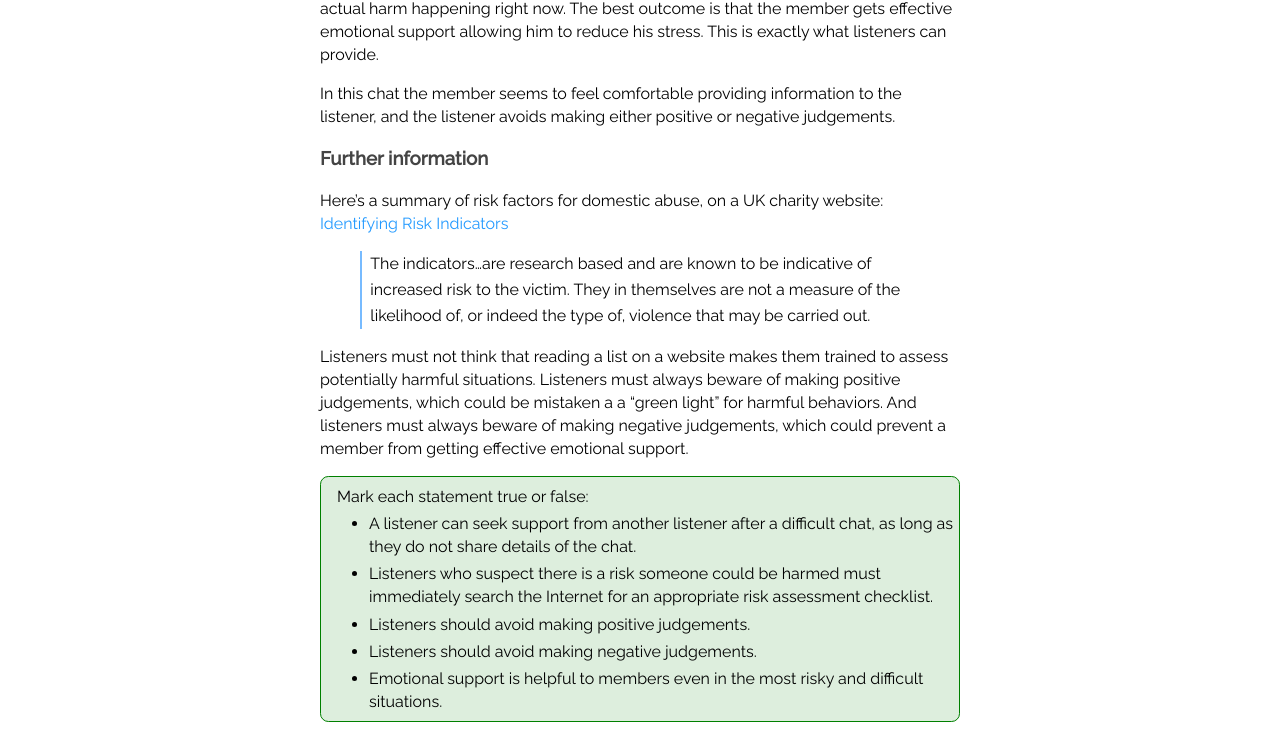
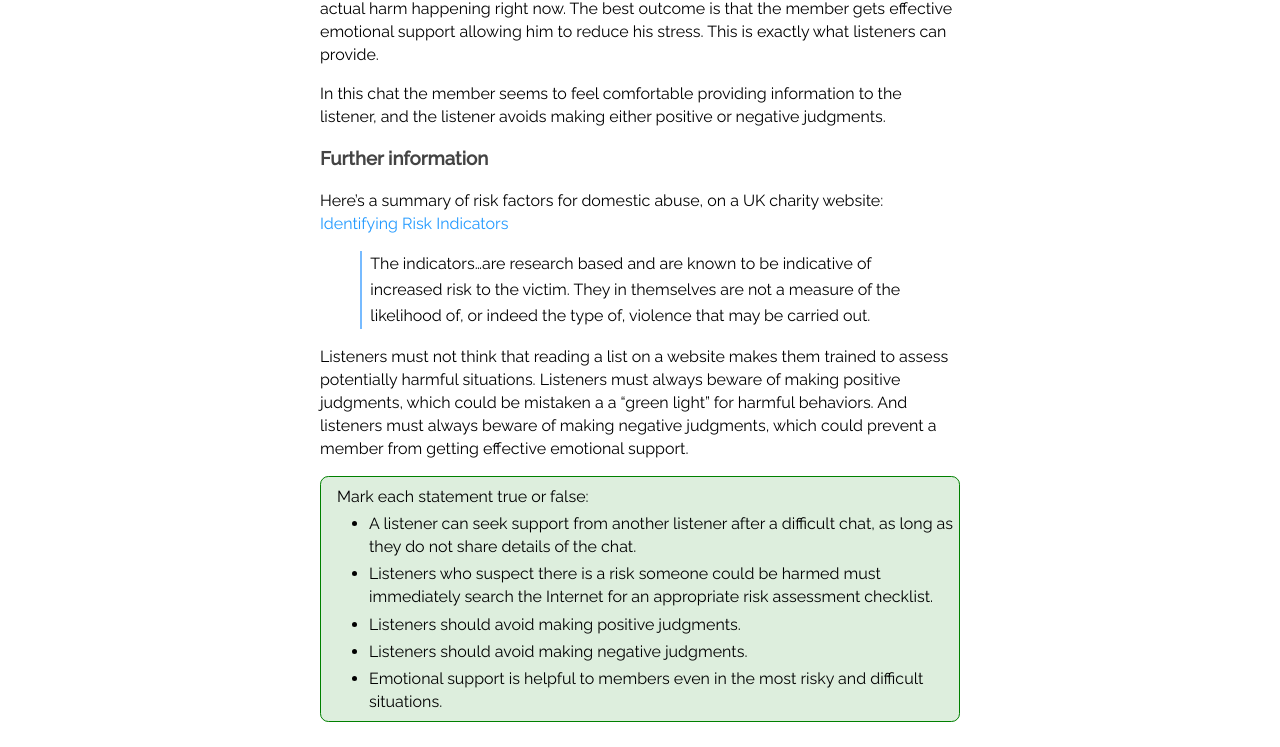
Before and after one commit to RarelyCharlie/rarelycharlie.github.io, a Jekyll site: the page built from _guide/harm.md, in a window 1280 px wide and 1400 px high, scrolled down 33704 px. Shown: the part 490-1237 px from the top of the window. Built offline with Jekyll 4.4.1, drawn with Linux system fonts in a browser that asks for light colours; nearby versions of some CDN libraries; some of the changed text lies outside the part shown.

Commit message:
spelling

```diff
--- a/_guide/harm.md
+++ b/_guide/harm.md
@@ -471,9 +471,9 @@ When these disorders do affect behaviors they are often associated with criminal
 
 When paraphilic disorder is associated with harm, it might be fantasy or actual harm. Listeners are unable to judge what is fantasy and what is actual harm.
 
-People with paraphilic disorder might come to 7 Cups to talk about their fantasies, urges or behaviors. Listeners cannot make the judgement that fantasies and urges will result in behaviors.
+People with paraphilic disorder might come to 7 Cups to talk about their fantasies, urges or behaviors. Listeners cannot make the judgment that fantasies and urges will result in behaviors.
 
-Many listeners choose not to take chats that deal with sexual fantasies, urges or behaviors. If you do choose to take these chats, avoid positive judgements and also avoid negative judgements. Ensure that members who express their emotions are heard, and that their emotions are accurately reflected.
+Many listeners choose not to take chats that deal with sexual fantasies, urges or behaviors. If you do choose to take these chats, avoid positive judgments and also avoid negative judgments. Ensure that members who express their emotions are heard, and that their emotions are accurately reflected.
 
 Remember that in all cases when a member might have a mental disorder, you cannot be sure whether they have a disorder or not, and if they do have a disorder you cannot be sure what it is. Ensure that you accurately reflect members' feelings without judging them, either positively or negatively, and without diagnosing.
 
@@ -623,7 +623,7 @@ This section is a checklist of seven things to do and seven things not to do:
 - Don't diagnose medical disorders, or challenge existing diagnoses.
 - Don't imagine you can always distinguish facts from fantasies.
 - Don't give advice, or anything that could be mistaken for advice.
-- Don't make positive or negative judgements.
+- Don't make positive or negative judgments.
 - Don't refer members without their consent.
 - Don't share details of any chat with anyone for any reason.
 
@@ -936,7 +936,7 @@ In popular journalism, including popular psychology websites, the term pedophile
 
 It has not been possible to estimate the numbers of people in each group, partly because stigma prevents people who experience paraphilia from admitting it, and partly because people who commit sex crimes often lie about their motivation.
 
-In this chat the member describes his pedophilia, which he considers harmless even though he has been convicted of a crime. The listener reflects what the member says accurately, asks questions to understand the member's situation better, and achieves a degree of trust from the member, allowing him to open up about his feelings. The listener avoids making either positive or negative judgements.
+In this chat the member describes his pedophilia, which he considers harmless even though he has been convicted of a crime. The listener reflects what the member says accurately, asks questions to understand the member's situation better, and achieves a degree of trust from the member, allowing him to open up about his feelings. The listener avoids making either positive or negative judgments.
 
 ### Further information
 
@@ -975,7 +975,7 @@ A member is chatting about relationship stress:
 
 This situation contains several risk factors for domestic abuse, but listeners cannot carry out a risk assessment or try to solve the problem, and there is nothing to indicate actual harm happening right now. The best outcome is that the member gets effective emotional support allowing him to reduce his stress. This is exactly what listeners can provide.
 
-In this chat the member seems to feel comfortable providing information to the listener, and the listener avoids making either positive or negative judgements.
+In this chat the member seems to feel comfortable providing information to the listener, and the listener avoids making either positive or negative judgments.
 
 ### Further information
 
@@ -983,13 +983,13 @@ Here's a summary of risk factors for domestic abuse, on a UK charity website: [I
 
 > The indicators...are research based and are known to be indicative of increased risk to the victim. They in themselves are not a measure of the likelihood of, or indeed the type of, violence that may be carried out.
 
-Listeners must not think that reading a list on a website makes them trained to assess potentially harmful situations. Listeners must always beware of making positive judgements, which could be mistaken a a "green light" for harmful behaviors. And listeners must always beware of making negative judgements, which could prevent a member from getting effective emotional support.
+Listeners must not think that reading a list on a website makes them trained to assess potentially harmful situations. Listeners must always beware of making positive judgments, which could be mistaken a a "green light" for harmful behaviors. And listeners must always beware of making negative judgments, which could prevent a member from getting effective emotional support.
 
 - Mark each statement true or false:
 - A listener can seek support from another listener after a difficult chat, as long as they do not share details of the chat.
 - Listeners who suspect there is a risk someone could be harmed must immediately search the Internet for an appropriate risk assessment checklist.
-- Listeners should avoid making positive judgements.
-- Listeners should avoid making negative judgements.
+- Listeners should avoid making positive judgments.
+- Listeners should avoid making negative judgments.
 - Emotional support is helpful to members even in the most risky and difficult situations.
 {:.quiz}
 
```
Also changed, not shown: other parts of _guide/harm.md (+1 -1 lines).
